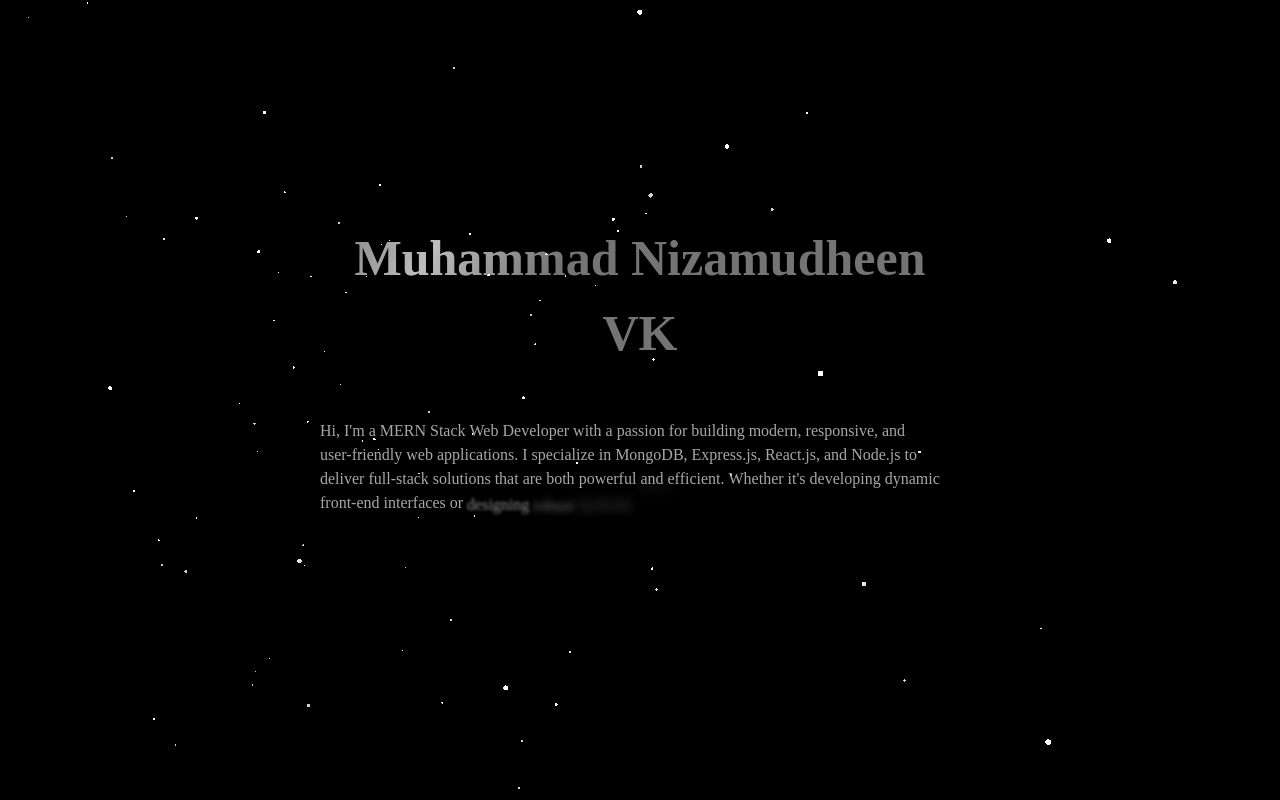
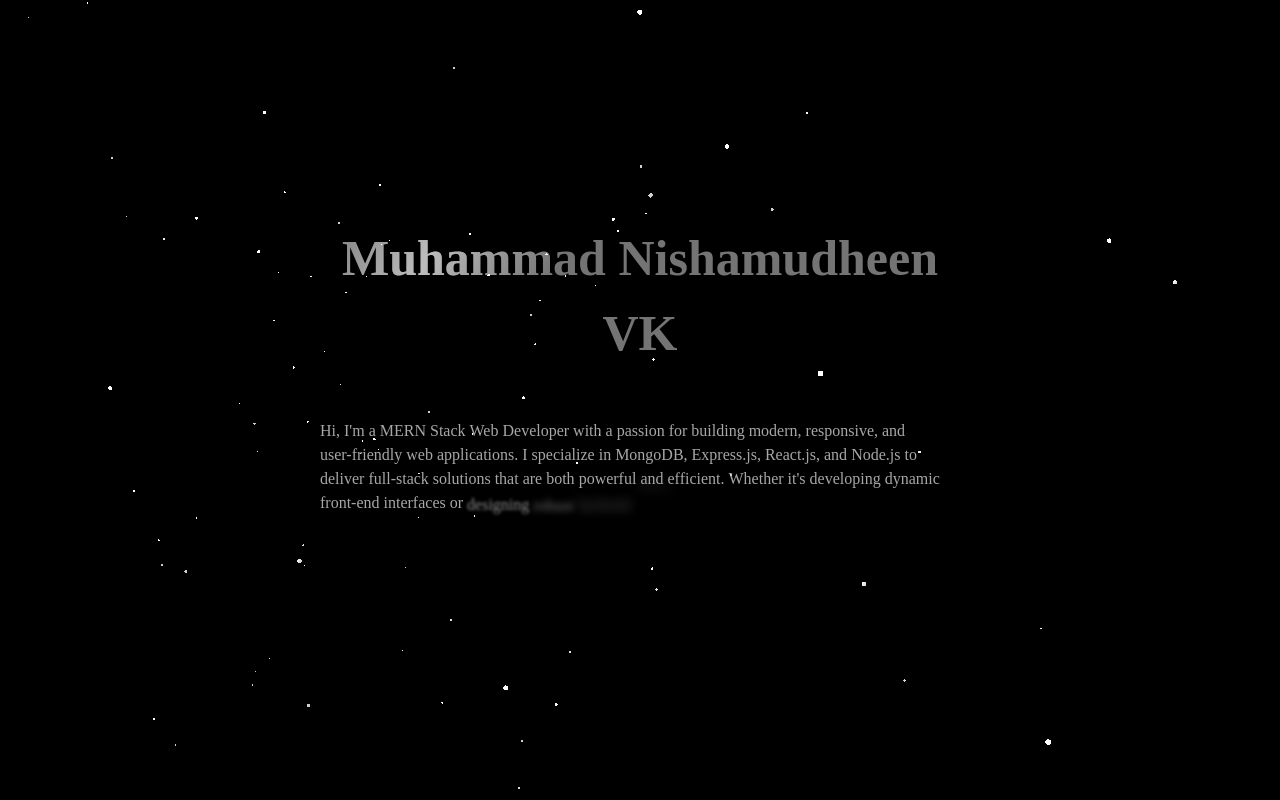
Before and after one commit to nizamudheenvk/portfolioo, a React (Vite) app: page / in a window 1280 px wide. Shown: the top 800 px of the page. Built offline with nearby package versions, Linux system fonts and the light colour scheme.

Commit message:
third commit

```diff
--- a/src/App.jsx
+++ b/src/App.jsx
@@ -61,7 +61,7 @@ function App() {
 
 
           <ShinyText
-            text=" Muhammad Nizamudheen VK"
+            text=" Muhammad Nishamudheen VK"
 
             speed={3}
             // disabled={false}
```
